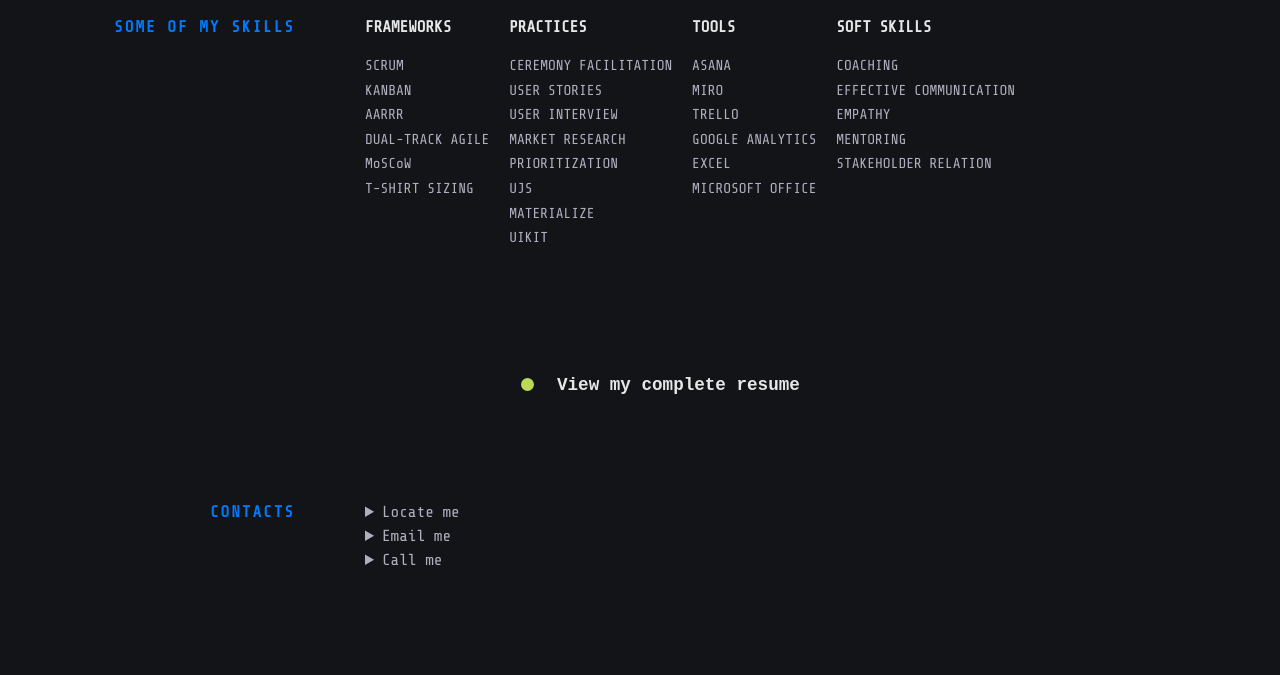
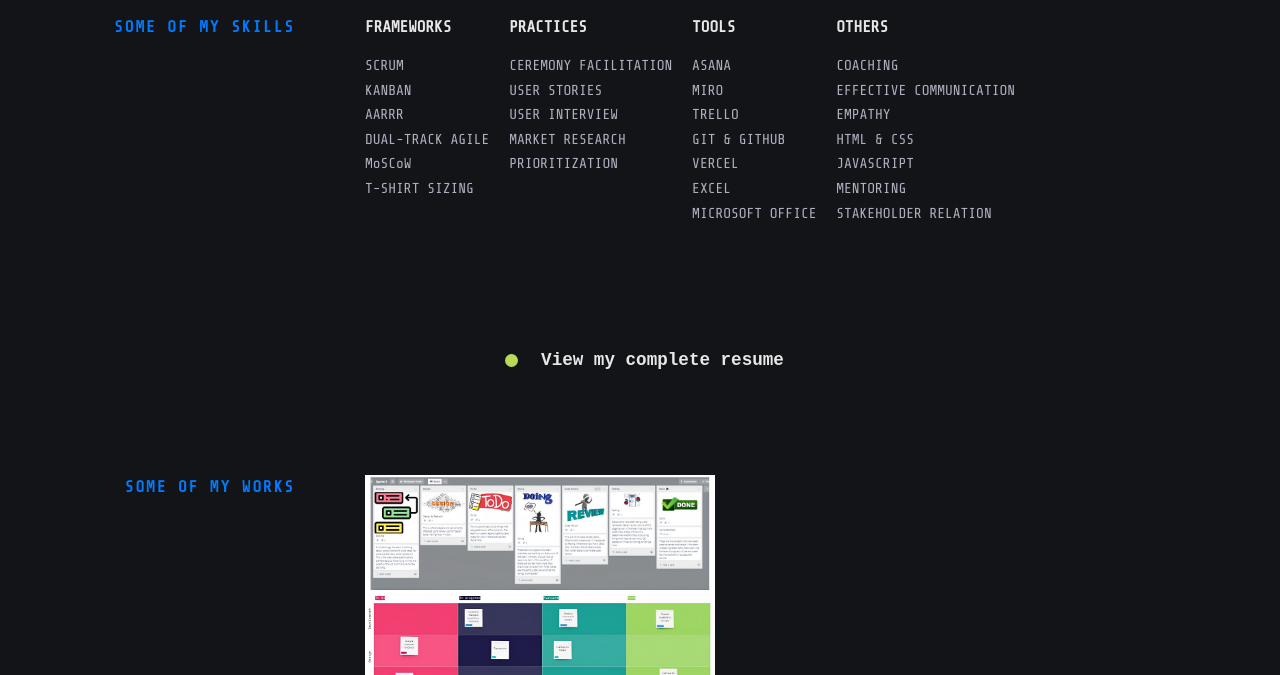
Before and after one commit to saogiji/sao-portfolio, a plain HTML site: page index.html in a window 1280 px wide. Shown: the part 1670-2345 px from the top of the page. Drawn offline with nearby package versions, Linux system fonts and the light colour scheme.

Commit message:
changes to html file and readme.md file upload

```diff
--- a/index.html
+++ b/index.html
@@ -40,7 +40,7 @@
 						<ul class="list">
 							<li class="item"> Product Manager.</li>
 							<li class="item">Scrum Master. </li>
-							<li class="item">Crypto Investor (Mining and Trading). </li>
+							<li class="item">Crypto Trader. </li>
 						</ul>
 					</div><br>
 				</div>
@@ -120,9 +120,6 @@
 						<li class="skillz_category_item">USER INTERVIEW</li>
 						<li class="skillz_category_item">MARKET RESEARCH</li>
 						<li class="skillz_category_item">PRIORITIZATION</li>
-						<li class="skillz_category_item">UJS</li>
-						<li class="skillz_category_item">MATERIALIZE</li>
-						<li class="skillz_category_item">UIKIT</li>
 					</ul>
 				</div>
 
@@ -134,7 +131,8 @@
 						<li class="skillz_category_item">ASANA</li>
 						<li class="skillz_category_item">MIRO</li>
 						<li class="skillz_category_item">TRELLO</li>
-						<li class="skillz_category_item">GOOGLE ANALYTICS</li>
+						<li class="skillz_category_item">GIT & GITHUB</li>
+						<li class="skillz_category_item">VERCEL</li>
 						<li class="skillz_category_item">EXCEL</li>
 						<li class="skillz_category_item">MICROSOFT OFFICE</li>
 					</ul>
@@ -142,12 +140,14 @@
 
 				<div class="skillz_category">
 					<div class="skillz_category_label">
-						Soft Skills
+						Others
 					</div>
 					<ul>
 						<li class="skillz_category_item">COACHING</li>
 						<li class="skillz_category_item">EFFECTIVE COMMUNICATION</li>
 						<li class="skillz_category_item">EMPATHY</li>
+						<li class="skillz_category_item">HTML & CSS</li>
+						<li class="skillz_category_item">JAVASCRIPT</li>
 						<li class="skillz_category_item">MENTORING</li>
 						<li class="skillz_category_item">STAKEHOLDER RELATION</li>
 					</ul>
@@ -219,19 +219,20 @@
 			View my complete resume
 		</div>
 	</a>
-	<!--
+
 	<section class="section featured-projects">
 		<div class="section_title">Some of My Works</div>
 			<div class="section_content">
-				<div class="project salzakshipment">
+				<div class="project webpage">
 					<figure class="project_pic">
-						<a href="#link" target="_blank">
-							<img src="images/" alt="image">
+						<a href="https://drive.google.com/file/d/1AgIWbOW83ZP6g9bX6jKYRGuA6MC-d3aK/view?usp=sharing" target="_blank">
+							<img src="images/sm-portfolio-img.jpg" alt="Scrum Master portfolio cover image">
 						</a>
 					</figure>
 				</div><br>
 				<details>
 					<summary> Project name</summary>
+
 					<div class="project_name">
 							<a href="#link" target="_blank">  </a>
 					</div>
@@ -258,12 +259,12 @@
 					</div>
 				</details>
 			</div>
+
 	</section>
-	-->
-	<section class="section other-projects" id="contacts">
+
+	<section class="section all-contacts" id="contacts">
 		<div class="section_title">Contacts</div>
 			<div class="section_content">
-
 				<details>
 					<summary>Locate me</summary>
 					<div class="project">
--- a/style.css
+++ b/style.css
@@ -373,8 +373,8 @@ section {
     font-family: Inconsolata,monospace;
     margin-top: 5px;
     color: #131417;
-    margin-left: 40%;
-    text-align: center;
+    align-items: center;
+    justify-content: center;
 }
 
 .status_light {
@@ -554,7 +554,7 @@ section .skills{
 }
 
 .featured-projects .project_pic img {
-    width: 100%;
+    width: 50%;
     max-width: 100%;
     vertical-align: bottom;
 }
@@ -701,25 +701,25 @@ body #top-button img, html #top-button img {
     scroll-behavior: smooth;
 }
 
-.other-projects .project {
+.all-contacts .project {
     max-width: 600px;
     margin-bottom: 50px;
 }
 
-.other-projects .project_name {
+.all-contacts .project_name {
     margin-bottom: 10px;
 }
 
-.other-projects .project p {
+.all-contacts .project p {
     font-size: .9rem;
     margin-bottom: 20px;
 }
 
-.other-projects .project_used_item:first-of-type {
+.all-contacts .project_used_item:first-of-type {
     margin-left: 0;
 }
 
-.other-projects .project_used_item {
+.all-contacts .project_used_item {
     display: inline-block;
     margin: 3px 3px 3px 0;
     font-family: Inconsolata,monospace;
```
Also changed, not shown: README.md (added), images/sm-portfolio-img.jpg (added).
